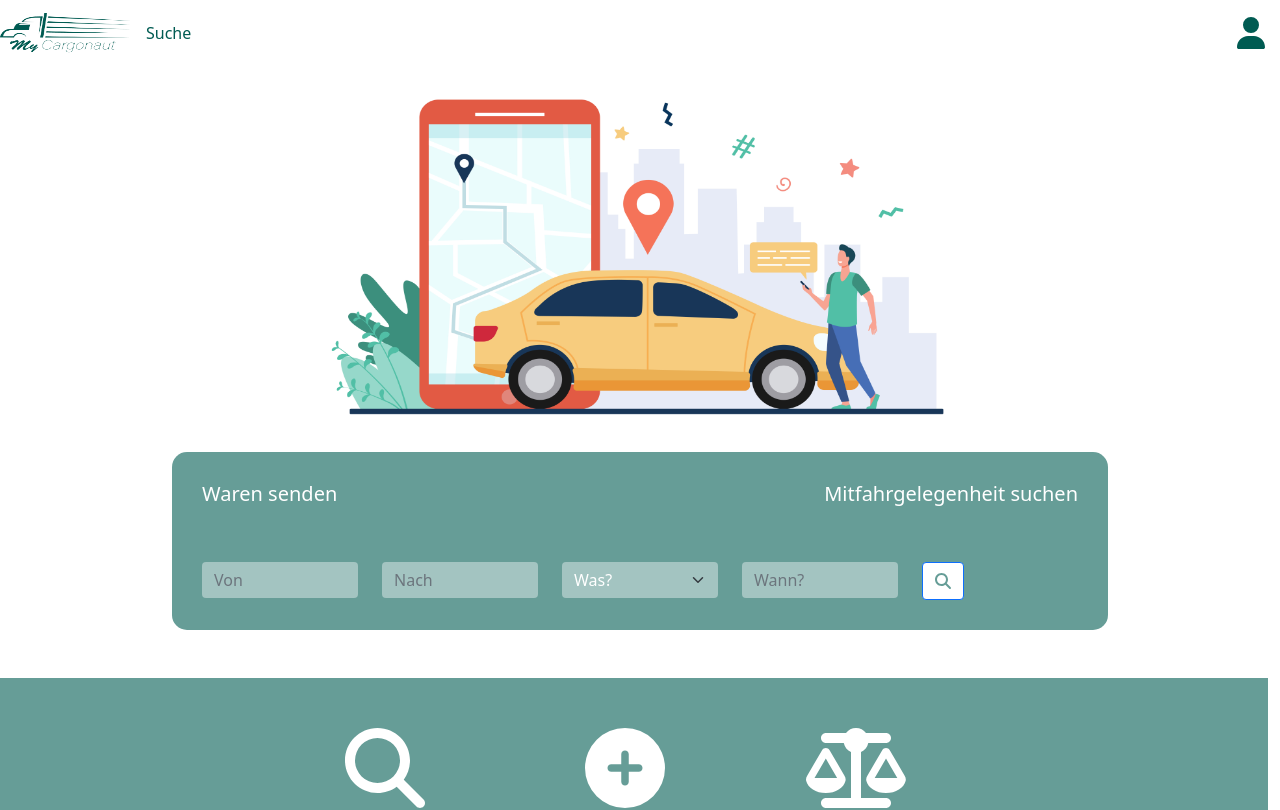
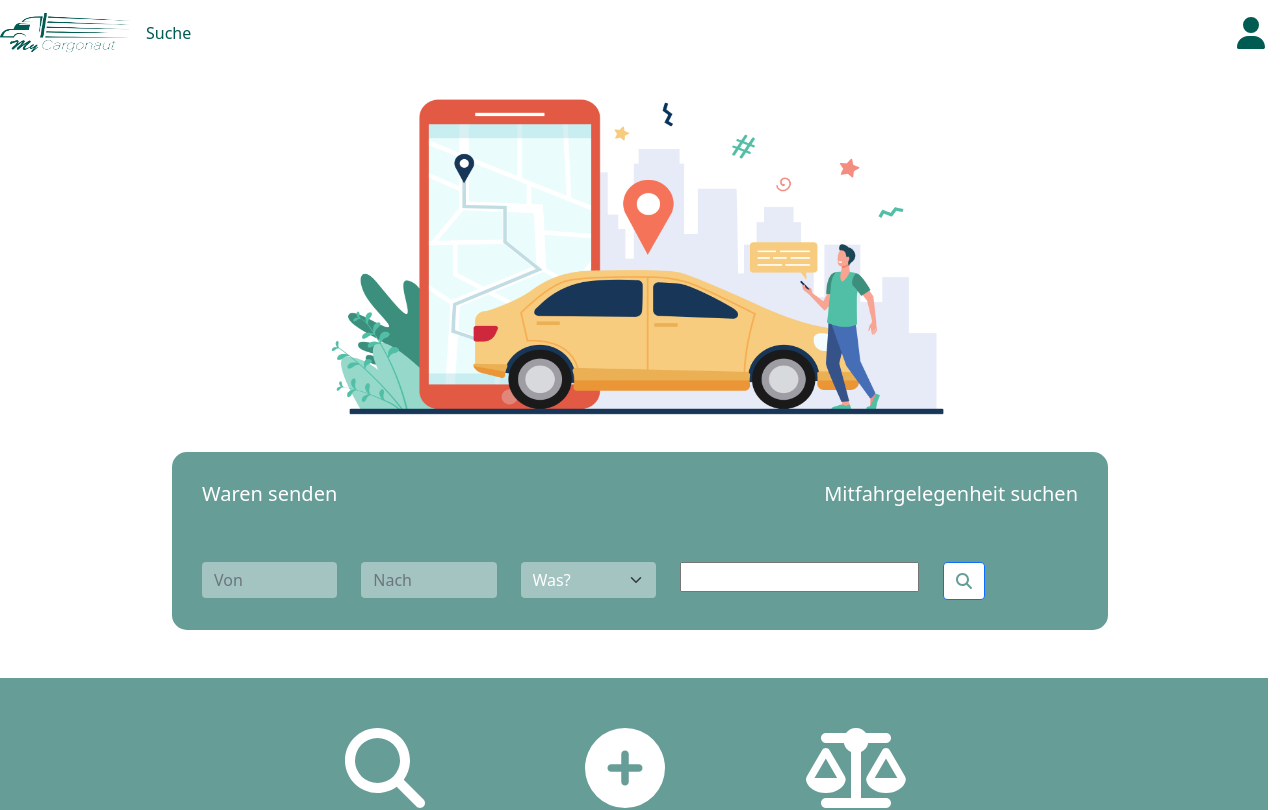
Before and after one commit to joleschmidt/MyCargonaut_MHJO, a Next.js app: page / in a window 1280 px wide. Shown: the top 810 px of the page. Built offline with nearby package versions, Linux system fonts and the light colour scheme.

Commit message:
added DatePicker

```diff
--- a/components/Search.jsx
+++ b/components/Search.jsx
@@ -4,6 +4,10 @@ import {Col, Row, Form} from "react-bootstrap";
 import {FontAwesomeIcon} from "@fortawesome/react-fontawesome";
 import {faMagnifyingGlass} from "@fortawesome/free-solid-svg-icons";
 import firebase from "firebase/app";
+import DatePicker from "react-datepicker";
+
+// import required css from library
+import "react-datepicker/dist/react-datepicker.css";
 
 const Search = () => {
 
@@ -15,7 +19,7 @@ const Search = () => {
     console.log(destination);
     const [goods, setGoods] = useState('');
     console.log(goods);
-    const [date, setDate] = useState('');
+    const [date, setDate] = useState(null);
     console.log(date);
 
     const changeSearchToDrive = () => searchDrive(true);
@@ -131,11 +135,17 @@ const Search = () => {
                                     </Form.Select>
                                 </Col>
                                 <Col>
-                                    <Form.Control value={date}
-                                                  onChange={(e) => setDate(e.target.value)}
-                                                  type={'number'}
-                                                  placeholder={'Wann?'}
-                                                  style={style.input}/>
+                                    {/*<Form.Control value={date}*/}
+                                    {/*              onChange={(e) => setDate(e.target.value)}*/}
+                                    {/*              type={'number'}*/}
+                                    {/*              placeholder={'Wann?'}*/}
+                                    {/*              style={style.input}/>*/}
+                                    <DatePicker
+                                        selected={date}
+                                        onChange={selectedDate => setDate(selectedDate)}
+                                        dateFormat={'dd.MM.yyyy'}
+                                        minDate={new Date()}
+                                    />
                                 </Col>
                                 <Col>
                                     <Button style={{backgroundColor: '#ffffff'}}>
--- a/package.json
+++ b/package.json
@@ -20,6 +20,7 @@
 		"next": "12.1.6",
 		"react": "18.1.0",
 		"react-bootstrap": "^2.4.0",
+		"react-datepicker": "^4.8.0",
 		"react-dom": "18.1.0",
 		"react-firebase-hooks": "^5.0.3",
 		"styled-components": "^5.3.5"
```
Also changed, not shown: 2 other files (tests, documents, lock files or other folders).
